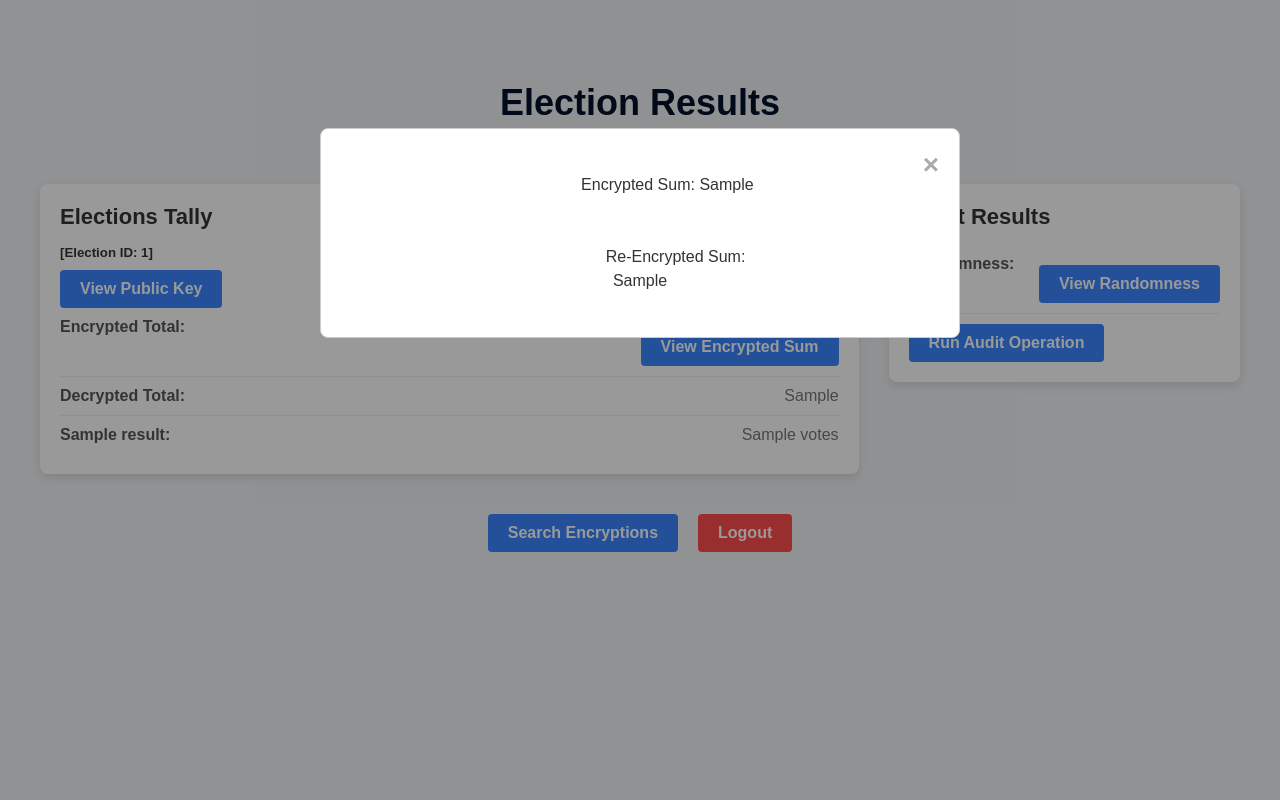
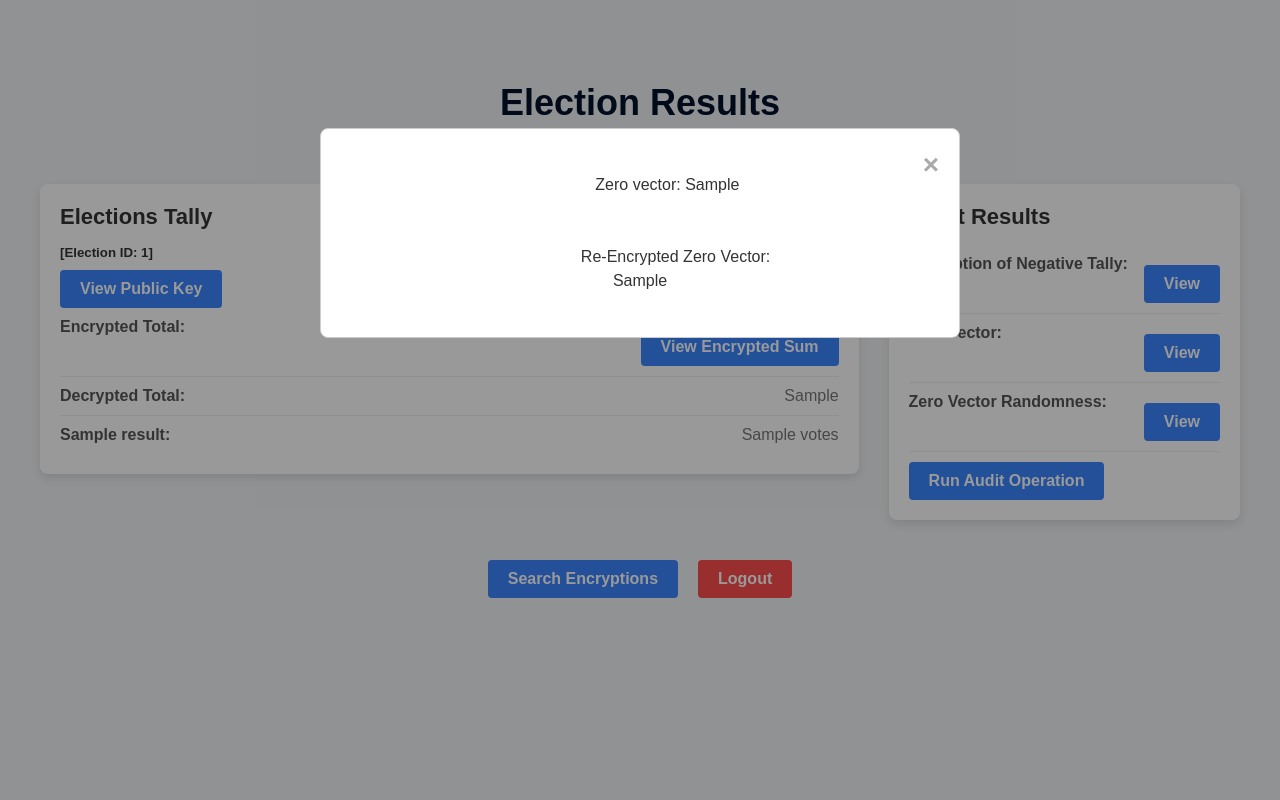
Before and after one commit to couldseeyah/verifiable_voting_demo, a Flask app: template templates/results.html in a window 1280 px wide. Run offline with Flask 3, Linux system fonts and the light colour scheme; the template is opened without the code that fills it: most values are stand-ins (such as "Sample title", 1, 10 or a date in 2020).

Commit message:
auditing updates without random storage

```diff
--- a/app.py
+++ b/app.py
@@ -114,20 +114,19 @@ def end_election():
         return render_template('admin_dashboard.html', message=response.get("message")) #No ongoing election
 
     election_id = response[0]['id']
-    election_votes = db_handler.get_votes_by_election(election_id) #list of records (cnic, vote, randomness, etc for each vote)
+    election_votes = db_handler.get_votes_by_election(election_id) #list of records for each vote
 
     #Read votes into Ciphertext Objects
     vote_strings = [vote_record['encrypted_vote'] for vote_record in election_votes] #['a,b,c', 'd,e,f']
-    randomness_strings = [vote_record['randomness'] for vote_record in election_votes] #['ra,rb,rc', 'rd,re,rf']
-    encrypted_votes = [] #[[Ara,Brb, Crc], [Drd, Ere, Frf]]
-    for vote, randomness in zip(vote_strings, randomness_strings):
-        string_vote_vector = [item.strip() for item in vote.split(',')] #[a, b, c]
-        randomness_vector = [item.strip() for item in randomness.split(',')] #[ra, rb, rc]
-        encrypted_vote_vector = [] #[Ara, Brb, Crc]
+    encrypted_votes = []
+    for vote in vote_strings:
+        string_vote_vector = [item.strip() for item in vote.split(',')]  # now vote is a string
+        encrypted_vote_vector = []
         for i in range(len(string_vote_vector)):
-            encrypted_vote = Ciphertext(int(string_vote_vector[i]), int(randomness_vector[i])) #C(a, ra), C(b, rb), C(c, rc)
+            encrypted_vote = Ciphertext(int(string_vote_vector[i]))  # C(a), C(b), C(c)
             encrypted_vote_vector.append(encrypted_vote)
         encrypted_votes.append(encrypted_vote_vector)
+
 
     try:
         with open(get_private_key_path(), 'r') as file:
@@ -145,23 +144,34 @@ def end_election():
         for i in range(len(vote)):
             sum[i] = encryption_handler.add(sum[i], vote[i])
 
-    #decrypt result:
+    #decrypt result and compute negattive for auduting purposes:
     decrypted_result = [] #will contain decrypted result
+    negative_result = [] #will contain negative of decrypted result
     for vote in sum:
-        plaintext = encryption_handler.decrypt(vote)
-        decrypted_result.append(str(plaintext))
+        plaintext = encryption_handler.decrypt(vote) #int
+        negative = encryption_handler.encrypt(-plaintext, 1) #ciphertext object
+        decrypted_result.append(str(plaintext)) #array of strings
+        negative_result.append(negative) #array of ciphertext objects
     print("DECRYPTED RESULT: ", decrypted_result)
+
+    #auditing functions for result
+    # first add the negative of the decrypted result to the sum
+    zero_vector = []
+    zero_vector_r = []
+    for i in range(len(sum)):
+        zero_enc = encryption_handler.add(sum[i], negative_result[i]) #ciphertext object
+        r = encryption_handler.extract_randomness_from_zero_vector(zero_enc) #int
+        zero_vector.append(zero_enc) #array of ciphertext objects
+        zero_vector_r.append(str(r)) #array of strings
+
     #convert encrypted and decrypted results to string representations
     decrypted_result_string = ','.join(decrypted_result)
-    encrypted_result = []
-    combined_randomness = []
-    for vote in sum:
-        encrypted_result.append(str(vote.ciphertext))
-        combined_randomness.append(str(vote.randomness))
+    zero_vector_r_string = ','.join(zero_vector_r)
+    encrypted_result_string = ','.join(str(vote.ciphertext) for vote in sum)
+    negative_result_string = ','.join(str(vote.ciphertext) for vote in negative_result)
+    zero_vector_string = ','.join(str(vote.ciphertext) for vote in zero_vector)
 
-    encrypted_result_string = ','.join(encrypted_result)
-    combined_randomness_string = ','.join(combined_randomness)
-    response = db_handler.update_election_results(election_id, encrypted_result_string, combined_randomness_string, decrypted_result_string, True)
+    response = db_handler.update_election_results(election_id, encrypted_result_string, decrypted_result_string, True, negative_result_string, zero_vector_string, zero_vector_r_string)
     if not response.data[0]['ongoing']:
         message = ("Current election ended successfully.")
     else:
@@ -224,8 +234,10 @@ def start_election():
     status = True
     results_visibility = False
     encrypted_sum = None
-    encrypted_randomness = None
     decrypted_tally = None
+    negative_result = None
+    zero_vector = None
+    zero_vector_r = None
 
     # Convert to datetime objects
     start_time = datetime.strptime(start_time_str, '%Y-%m-%dT%H:%M').time()
@@ -300,9 +312,11 @@ def start_election():
         status=status,
         results_visibility=results_visibility,
         encrypted_sum=encrypted_sum,
-        encrypted_randomness=encrypted_randomness,
         decrypted_tally=decrypted_tally,
-        public_key=public_key
+        public_key=public_key,
+        negative_tally_encryption=negative_result,
+        zero_vector=zero_vector,
+        zero_randomness=zero_vector_r
     )
 
     response2 = db_handler.store_candidate_data(
@@ -347,17 +361,13 @@ def cast_vote(cnic):
     # Initialize the encryption object with the public key
     enc = Encryption(public_key=public_key)
     encryption_vector = []
-    random_factor_vector = []
 
     for vote in vote_vector:
-        rand = enc.generate_random_key()
-        ciphertext = enc.encrypt(vote, rand)
+        ciphertext = enc.encrypt(vote)
         encryption_vector.append(ciphertext.ciphertext)
-        random_factor_vector.append(ciphertext.randomness)
 
     # convert vectors to strings seperated by commas
     encryption = ','.join(map(str, encryption_vector))
-    random_factor = ','.join(map(str, random_factor_vector))
     hash_value = enc.hash(encryption)
 
     # Store vote data using Supabase handler
@@ -366,7 +376,6 @@ def cast_vote(cnic):
         election_id=election_id,
         encrypted_vote=encryption,
         vote_hash=hash_value,
-        randomness=random_factor,
         time=timestamp
     )
 
@@ -393,29 +402,41 @@ def perform_audit():
     #combining candiate names and votes
     results = [{'name': candidate['name'], 'votes': votes} for candidate, votes in zip(candidates, decrypted_tally)]
     public_key = last_election['public_key'] # Assuming the public key is stored in the election record
-    encrypted_tally = last_election['encrypted_sum']
-    combined_randomness = last_election['combined_randomness'].split(',') if last_election['combined_randomness'] else []
+    encrypted_tally = last_election['encrypted_sum'].split(',') if last_election['encrypted_sum'] else []
+    zero_vector_randomness = last_election['zero_randomness'].split(',') if last_election['zero_randomness'] else []
     encryption_handler = Encryption(public_key=public_key)
 
-    # Convert to an integer
-    try:
-        combined_randomness = [int(random) for random in combined_randomness]
-    except ValueError as e:
-        print(f"Error converting combined_randomness to int: {e}")
-        raise ValueError("Invalid combined_randomness: must be numeric.")
+    #convert encrypted tally to array of ciphertext objects
+    encrypted_tally = [Ciphertext(int(t)) for t in encrypted_tally]
 
-    # Re-encrypt the decrypted tally using the public key
+    # re-encrypt the negative of the decrypted tally using random factor 1
+    negative_tally_enc = [encryption_handler.encrypt(-int(t), 1) for t in decrypted_tally] #ct object
+
+    # subtract to get zero
+    zero_vector = [
+        encryption_handler.add(encrypted_tally[i], negative_tally_enc[i])
+    for i in range(len(negative_tally_enc))
+    ] #an array of ct objects
+    #convert this array to string
+    zero_vector_string = [str(encrypted.ciphertext) for encrypted in zero_vector] #consists of ciphertext only
+    zero_vector_string = ','.join(zero_vector_string)
+
+    for i in range(len(zero_vector_randomness)):
+        zero_vector_randomness[i] = int(zero_vector_randomness[i]) #array of ints
+
+    # Re-encrypt the zero vector using the public key
     re_encrypted_tally = []
-    for i in range(len(decrypted_tally)):
-        re_encrypted_tally.append(encryption_handler.encrypt(int(decrypted_tally[i]), combined_randomness[i])) #consists of ciphertext ojects
+    zeros = [0] * len(zero_vector_randomness)
+    for i in range(len(zeros)):
+        re_encrypted_tally.append(encryption_handler.encrypt(zeros[i], zero_vector_randomness[i])) #consists of ciphertext ojects
 
     re_encrypted_strings = [str(encrypted.ciphertext) for encrypted in re_encrypted_tally] #consists of ciphertext only
     re_encrypted_strings = ','.join(re_encrypted_strings)
 
     # Add data to render in the modal
     modal_data = {
-        'encrypted_tally': encrypted_tally,
-        're_encrypted_tally': re_encrypted_strings
+        'zero_vector': zero_vector_string,
+        're_encrypted_zero_vector': re_encrypted_strings
     }
 
     # Render the same template with audit data
--- a/templates/results.html
+++ b/templates/results.html
@@ -220,8 +220,16 @@
 
             <!-- Button for Randomness -->
             <div class="result-item">
-                <span class="label">Randomness:</span>
-                <button onclick="showModal('randomness')">View Randomness</button>
+                <span class="label">Encryption of Negative Tally:</span>
+                <button onclick="showModal('enc')">View</button>
+            </div>
+            <div class="result-item">
+                <span class="label">Zero Vector:</span>
+                <button onclick="showModal('zero-vector')">View</button>
+            </div>
+            <div class="result-item">
+                <span class="label">Zero Vector Randomness:</span>
+                <button onclick="showModal('zero-vector-r')">View</button>
             </div>
 
             <form action="/perform_audit" method="post">
@@ -251,9 +259,11 @@
     <script>
         // Encrypted sum, randomness, and public key values dynamically passed from the backend
         const encryptedSum = "{{ last_election['encrypted_sum'] }}";
-        const randomness = "{{ last_election['combined_randomness'] }}";
         const publicKey = "{{ last_election['public_key'] }}";
         const modalData = "{{ modal_data }}";
+        const negativeTally = "{{ last_election['negative_tally_encryption'] }}";
+        const zeroVector = "{{ last_election['zero_vector'] }}";
+        const zeroVectorRandomness = "{{ last_election['zero_randomness'] }}";
 
         function showModal(field) {
             const modal = document.getElementById('modal');
@@ -262,14 +272,18 @@
 
             if (field === 'encrypted-sum') {
                 textToShow = encryptedSum;
-            } else if (field === 'randomness') {
-                textToShow = randomness;
+            } else if (field === 'enc') {
+                textToShow = negativeTally;
+            } else if (field === 'zero-vector') {
+                textToShow = zeroVector;
+            } else if (field === 'zero-vector-r') {
+                textToShow = zeroVectorRandomness;
             } else if (field === 'public_key') {
                 textToShow = publicKey;
             } else if (field === 'audit-results') {
                 textToShow = `
-                Encrypted Sum: {{ modal_data['encrypted_tally'] if modal_data }}\n\n
-                Re-Encrypted Sum:\n{{ modal_data['re_encrypted_tally'] if modal_data }}
+                Zero vector: {{ modal_data['zero_vector'] if modal_data }}\n\n
+                Re-Encrypted Zero Vector:\n{{ modal_data['re_encrypted_zero_vector'] if modal_data }}
                 `;
             }
 
```
Also changed, not shown: database_handler.py (+14 -8 lines), encryption.py (+34 -11 lines), templates/prev_elections.html (+0 -10 lines).
